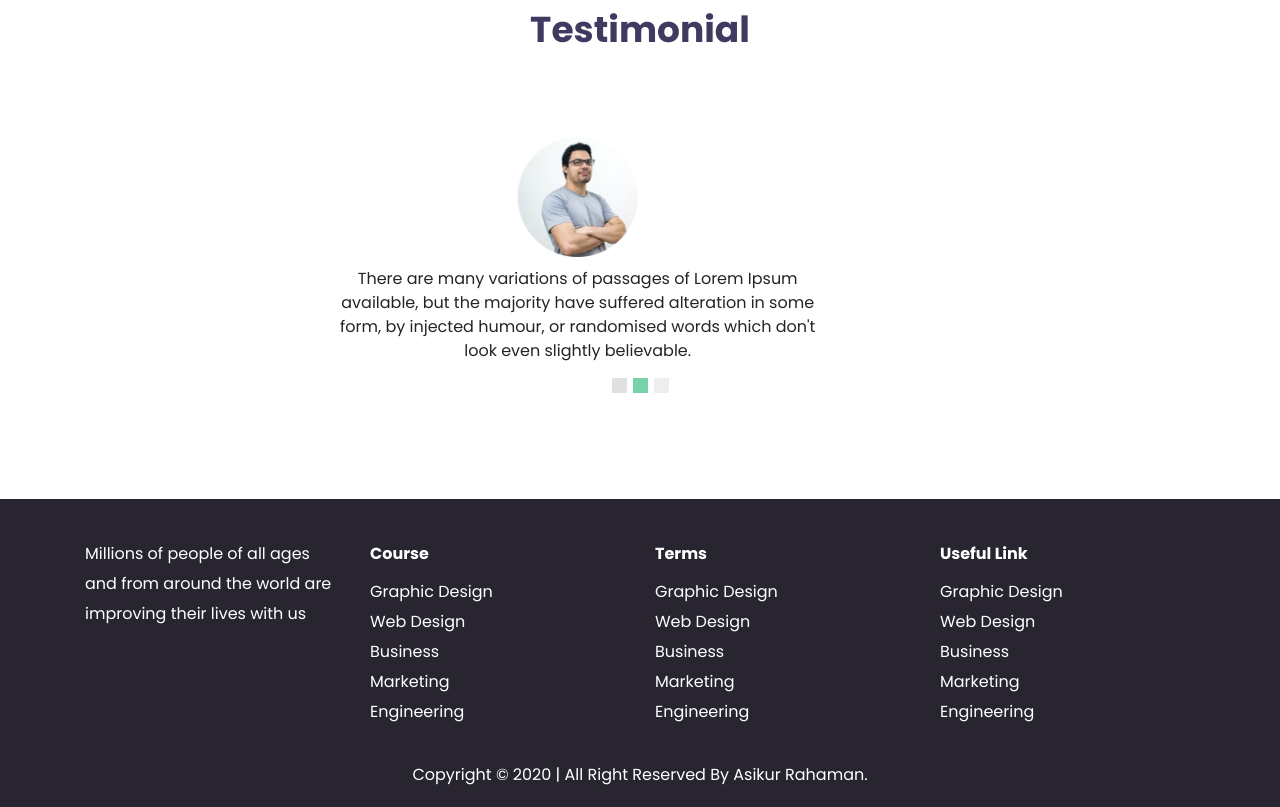
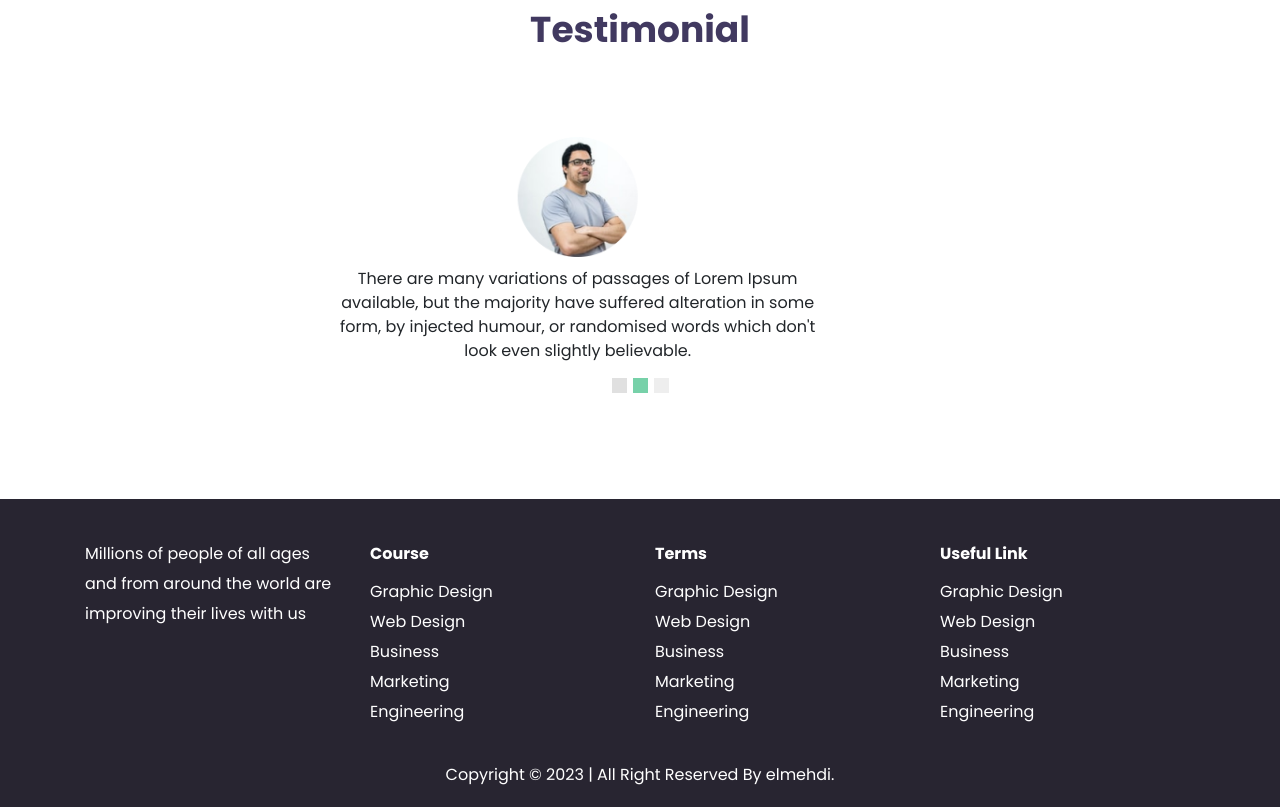
Before and after one commit to elmehditouilc/website2, a plain HTML site: page index.html in a window 1280 px wide. Shown: the part 1704-2511 px from the top of the page. Drawn offline with nearby package versions, Linux system fonts and the light colour scheme.

Commit message:
Update index.html

```diff
--- a/index.html
+++ b/index.html
@@ -280,7 +280,7 @@
                     </div>
                 </div>
             </div>
-            <p class="copy-right">Copyright © 2020 | All Right Reserved By Asikur Rahaman.</p>
+            <p class="copy-right">Copyright © 2023 | All Right Reserved By elmehdi.</p>
         </div>
     </footer>
     <!-- End footer section -->
```
